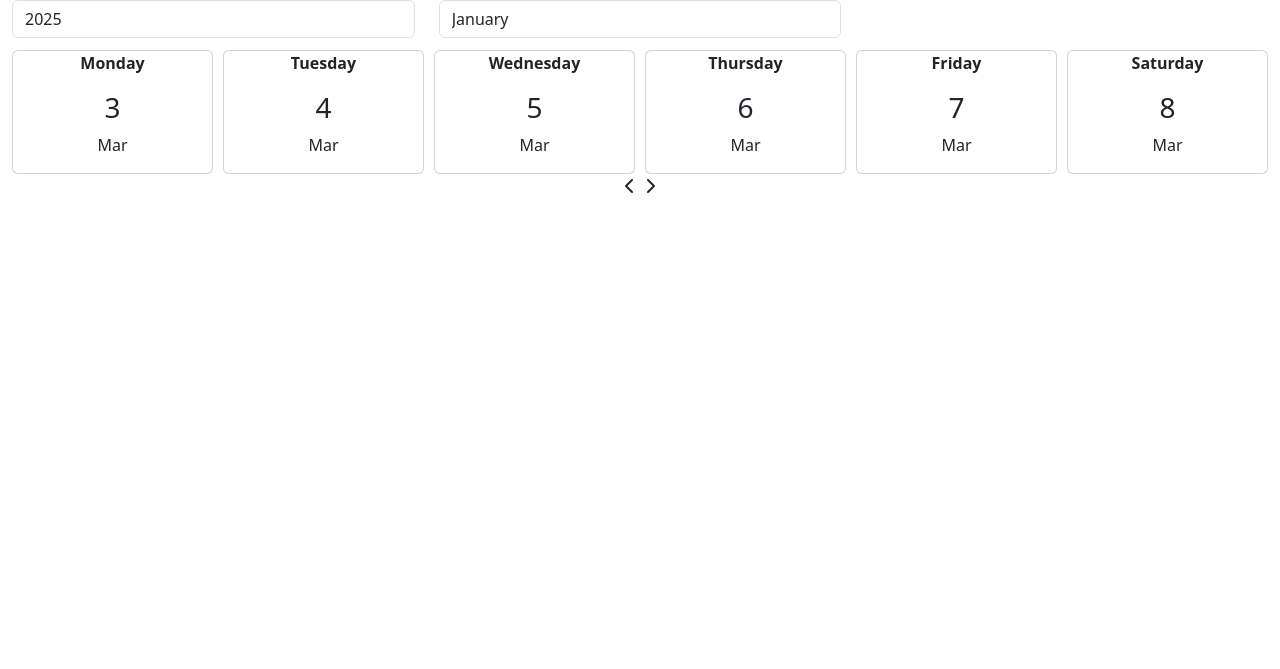
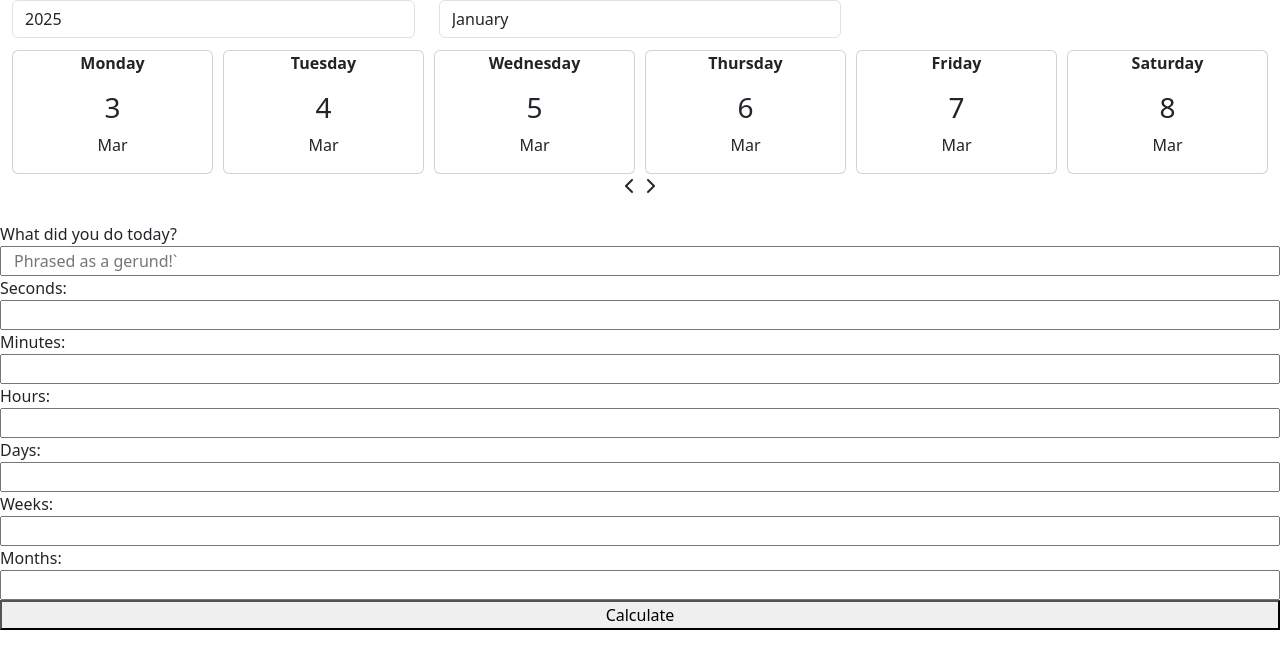
Before and after one commit to Brooklyn-STEAM/10043-Developing-a-Specialized-Tracker-To-Centralize-Assignments-Due-Dates, a Flask app: page / in a window 1280 px wide. Shown: the part 77-746 px from the top of the page. Run offline with Flask 3, Linux system fonts and the light colour scheme.

Commit message:
tried to make a function to give the value in time to html

```diff
--- a/static/main.js
+++ b/static/main.js
@@ -144,3 +144,29 @@ const months = [
     ];
     return daysOfWeek[date.getDay()];
   }
+var seconds = document.getElementById("se").value;
+var Minutes = document.getElementById("mi").value;
+var Hours = document.getElementById("ho").value;
+var Weeks = document.getElementById("we").value;
+var Days = document.getElementById("da").value;
+var Months = document.getElementById("mo").value;
+
+var newActivity = document.getElementById("activity").value;
+var idArray = [seconds, Minutes, Hours, Weeks, Days, Months];
+
+function bezosEarnings(s = 0, m = 0, h = 0, d = 0, w = 0, mo = 0) {
+  var a = 1 * s;
+  var b = 60 * m;
+  var c = 3600 * h;
+  var d = 86400 * d;
+  var e = 604800 * w;
+  var f = 2419300 * mo;
+  var total = (a + b + c + d + e + f) * 2489;
+  return total.toLocaleString();
+}
+var bezosResult = bezosEarnings(...idArray);
+var returnSentence = `While you were ${newActivity}, Jeff Bezos made $ ${bezosResult}`;
+
+function calcuLatte() {
+  console.log(returnSentence);
+}
--- a/templates/mainpage.html.jinja
+++ b/templates/mainpage.html.jinja
@@ -45,7 +45,15 @@
       </div>
       <div class="col-md-12 mt-1">
         <div class="owl-carousel" id="calendar-container"></div>
-      </div>
+      </div> What did you do today?
+<input type="string" id="activity" placeholder="Phrased as a gerund!`" /> Seconds:
+<input type="number" id="se" /> Minutes:
+<input type="number" id="mi" /> Hours:
+<input type="number" id="ho" /> Days:
+<input type="number" id="da" /> Weeks:
+<input type="number" id="we" /> Months:
+<input type="number" id="mo" />
+<button onclick="calcuLatte()">Calculate</button>
     </div>
     <script src="/static/main.js"></script>
     <script src="https://cdn.jsdelivr.net/npm/bootstrap@5.3.3/dist/js/bootstrap.bundle.min.js" integrity="sha384-YvpcrYf0tY3lHB60NNkmXc5s9fDVZLESaAA55NDzOxhy9GkcIdslK1eN7N6jIeHz" crossorigin="anonymous"></script>
```
